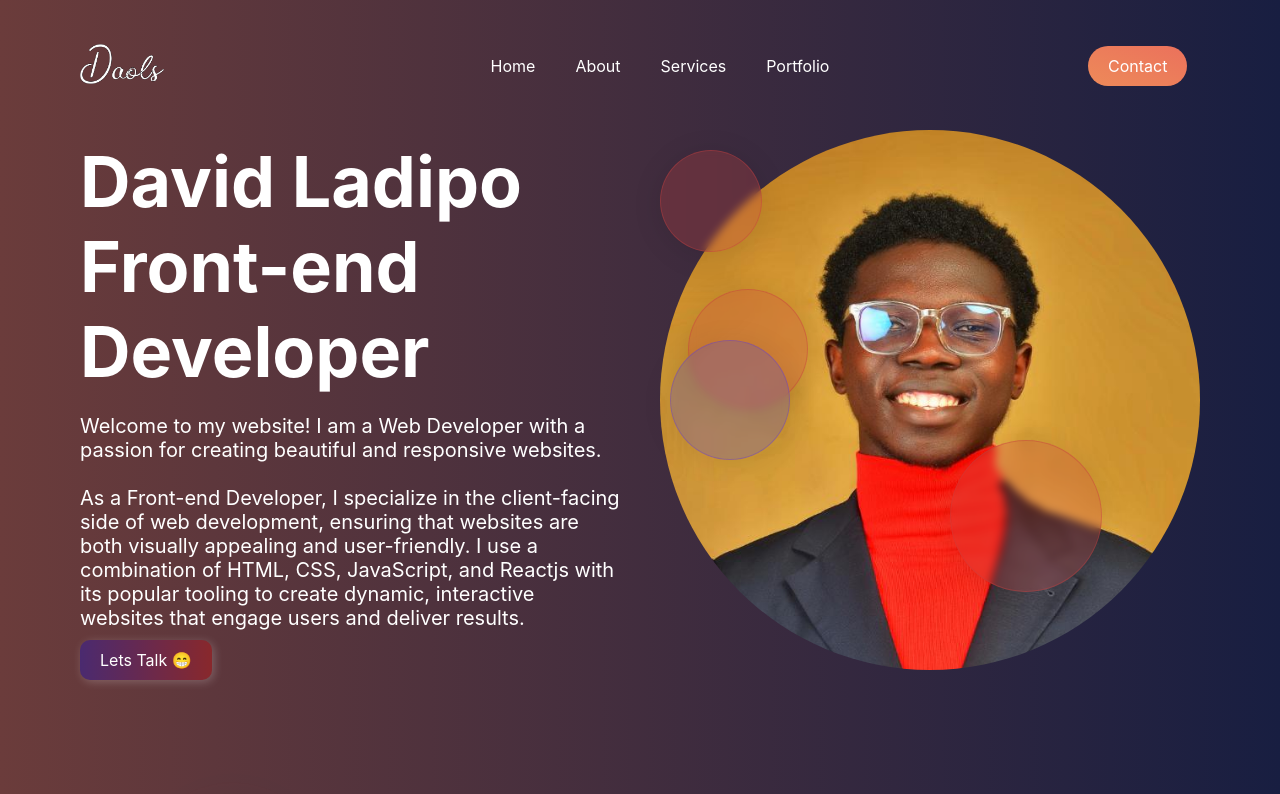
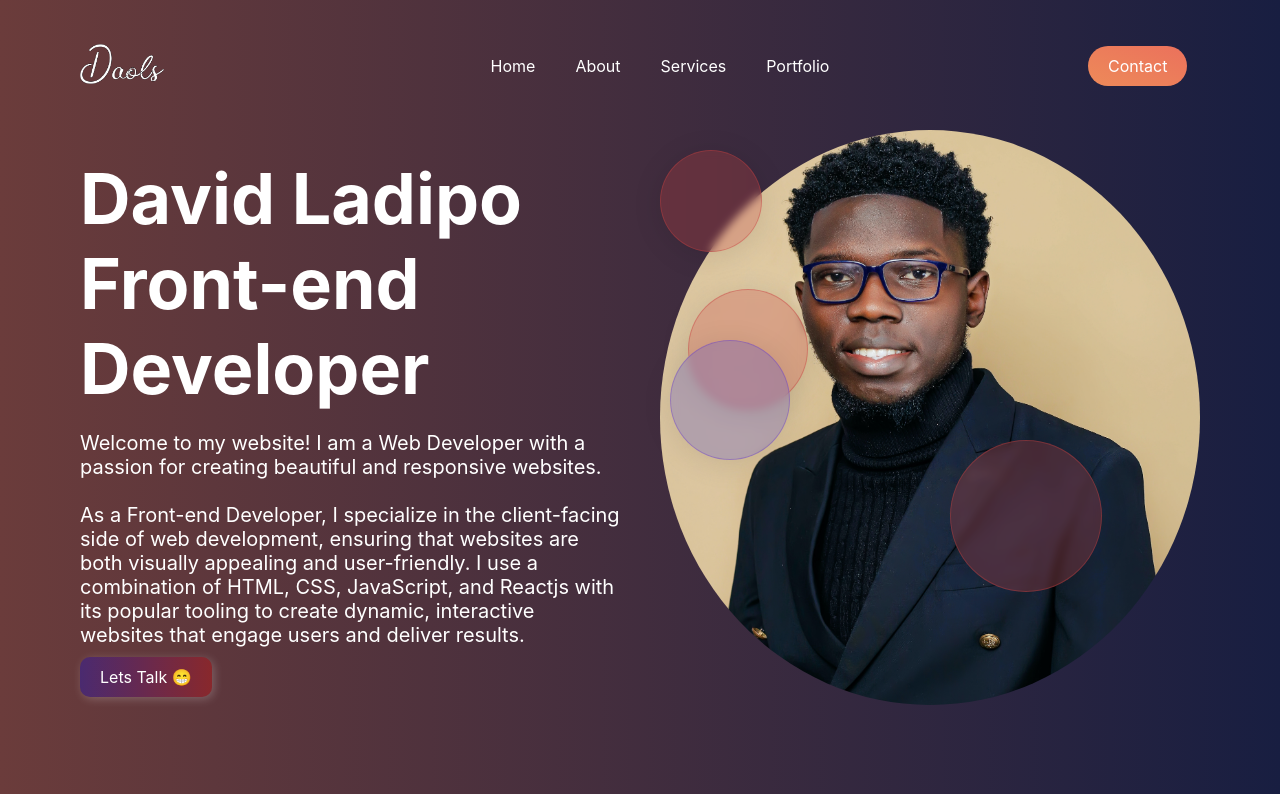
Before and after one commit to daols1/daols-portfolio, a React (Vite) app: page / in a window 1280 px wide. Shown: the top 794 px of the page. Built offline with nearby package versions, Linux system fonts and the light colour scheme.

Commit message:
Added new disppic

```diff
--- a/src/Components/HomeMain/HomeMain.tsx
+++ b/src/Components/HomeMain/HomeMain.tsx
@@ -2,6 +2,7 @@ import React from "react";
 import "./HomeMain.css";
 import { Link } from "react-router-dom";
 import disppic from "../../asset/disppic.jpg";
+import disppic2 from "../../asset/disppic2.jpg";
 
 function HomeMain() {
   return (
@@ -26,7 +27,7 @@ function HomeMain() {
       </div>
       <div className="h-m-img">
         <div className="dispic-container">
-          <img src={disppic} alt="" className="h-img" />
+          <img src={disppic2} alt="" className="h-img" />
         </div>
         <div className="floaters f1"></div>
         <div className="floaters f2"></div>
```
Also changed, not shown: src/asset/disppic2.jpg (added), 1 other file (tests, documents, lock files or other folders).
